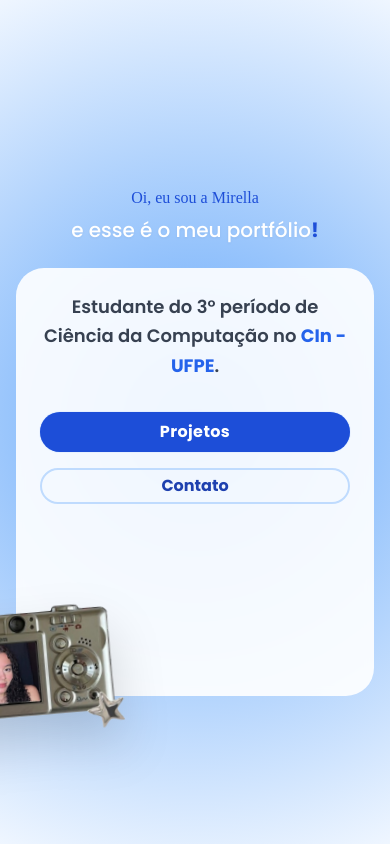
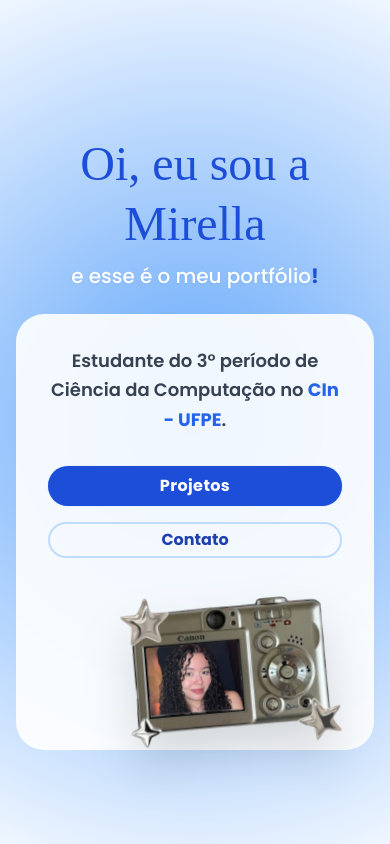
Before and after one commit to font-mirella/portfolio-2025, a React (Vite) app: page / in a window 390 px wide. Shown: the top 844 px of the page. Built offline with nearby package versions, Linux system fonts and the light colour scheme; a web font is replaced by a local one.

Commit message:
fix: mais ajustes na responsividade

```diff
--- a/src/components/Hero.tsx
+++ b/src/components/Hero.tsx
@@ -9,7 +9,7 @@ export function Hero() {
         {/* MIRELLA (Flutuando no topo esquerdo)*/}
         {/* Mobile: Relative (ocupa espaço) e Centralizado */}
         {/* Desktop: Absolute (flutua) e na Esquerda */}
-        <h1 className="text-5-1 md:text-7xl font-retro text-blue-700 leading-tight">
+        <h1 className="text-5xl md:text-7xl font-retro text-blue-700 leading-tight">
           Oi, eu sou a Mirella
         </h1>
 
@@ -19,7 +19,7 @@ export function Hero() {
         </div>
 
         {/* CARTÃO BRANCO */}
-        <div className="relative bg-white/90 backdrop-blur-sm rounded-[1.75rem] p-6 pb-48 md:p-4 md:ml-20 mt-4 md:mt-9 min-h-[300px] flex flex-col justify-center z-10">
+        <div className="relative bg-white/90 backdrop-blur-sm rounded-[1.75rem] p-8 pb-48 md:p-4 md:ml-20 mt-4 md:mt-9 min-h-[300px] flex flex-col justify-center z-20">
 
             {/* Texto dentro do cartão (Empurrado para a direita para não bater na câmera) */}
             {/* Mobile: Centralizado */}
@@ -57,7 +57,7 @@ export function Hero() {
         {/* CÂMERA (Flutuando na esquerda inferior) */}
         {/* Mobile: Centralizada embaixo, menorzinha (w-48) */}
         {/* Desktop: Na esquerda, grandona, rotacionada */}
-        <div className="absolute -bottom-10 translate-x-1/2 md:-bottom-6 md:-left-12 -left-1/2 w-48 md:translate-x-0 z-20 md:w-96 rotate-[-5deg] hover:rotate-0 transition duration-500">
+        <div className="absolute -bottom-0 translate-x-1/2 md:-bottom-6 md:-left-12 w-56 right-36 md:translate-x-0 z-20 md:w-96 rotate-[-5deg] hover:rotate-0 transition duration-500">
           <img
             src="/mirellacamera.png"
             alt="Câmera"
```
